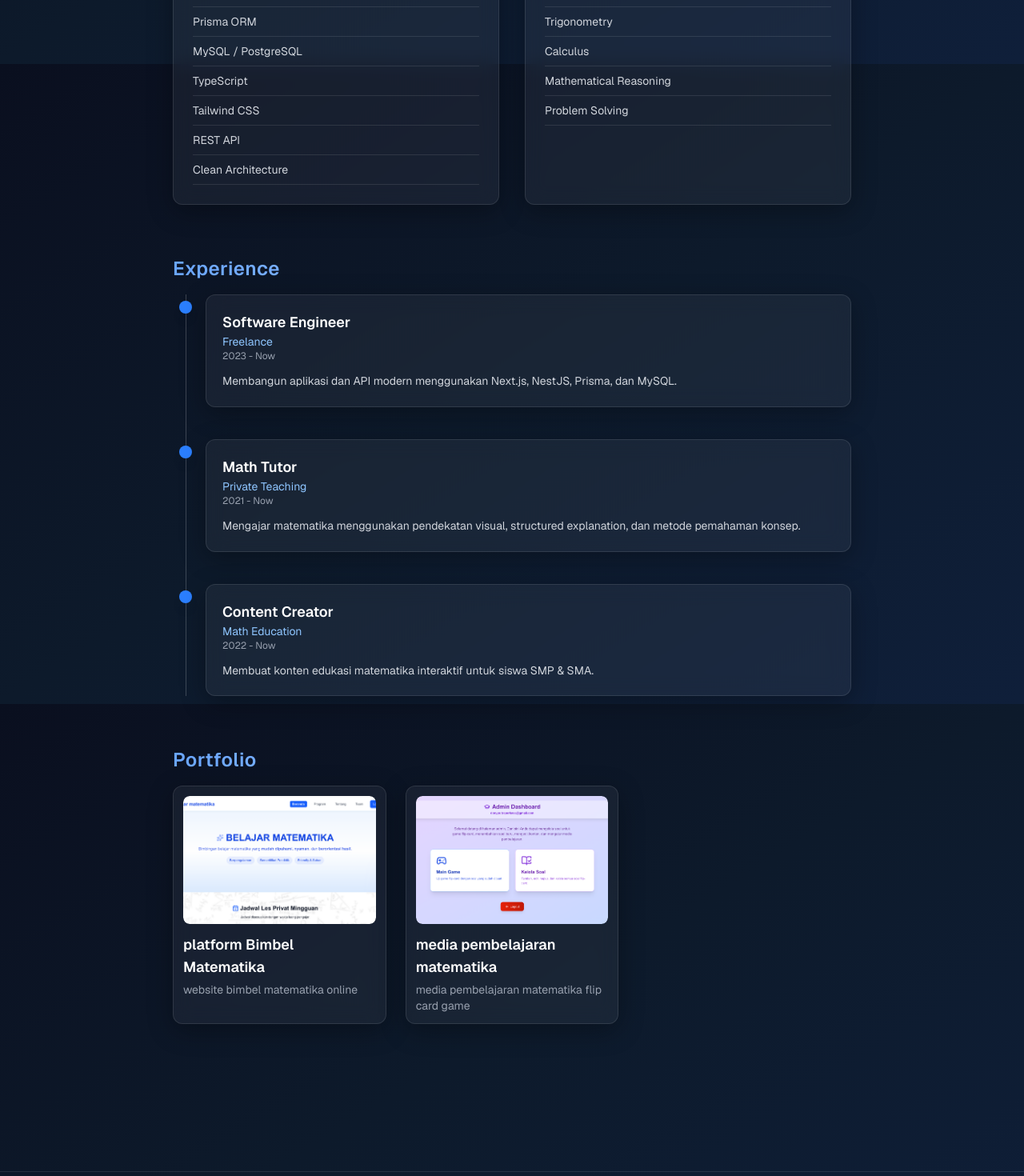
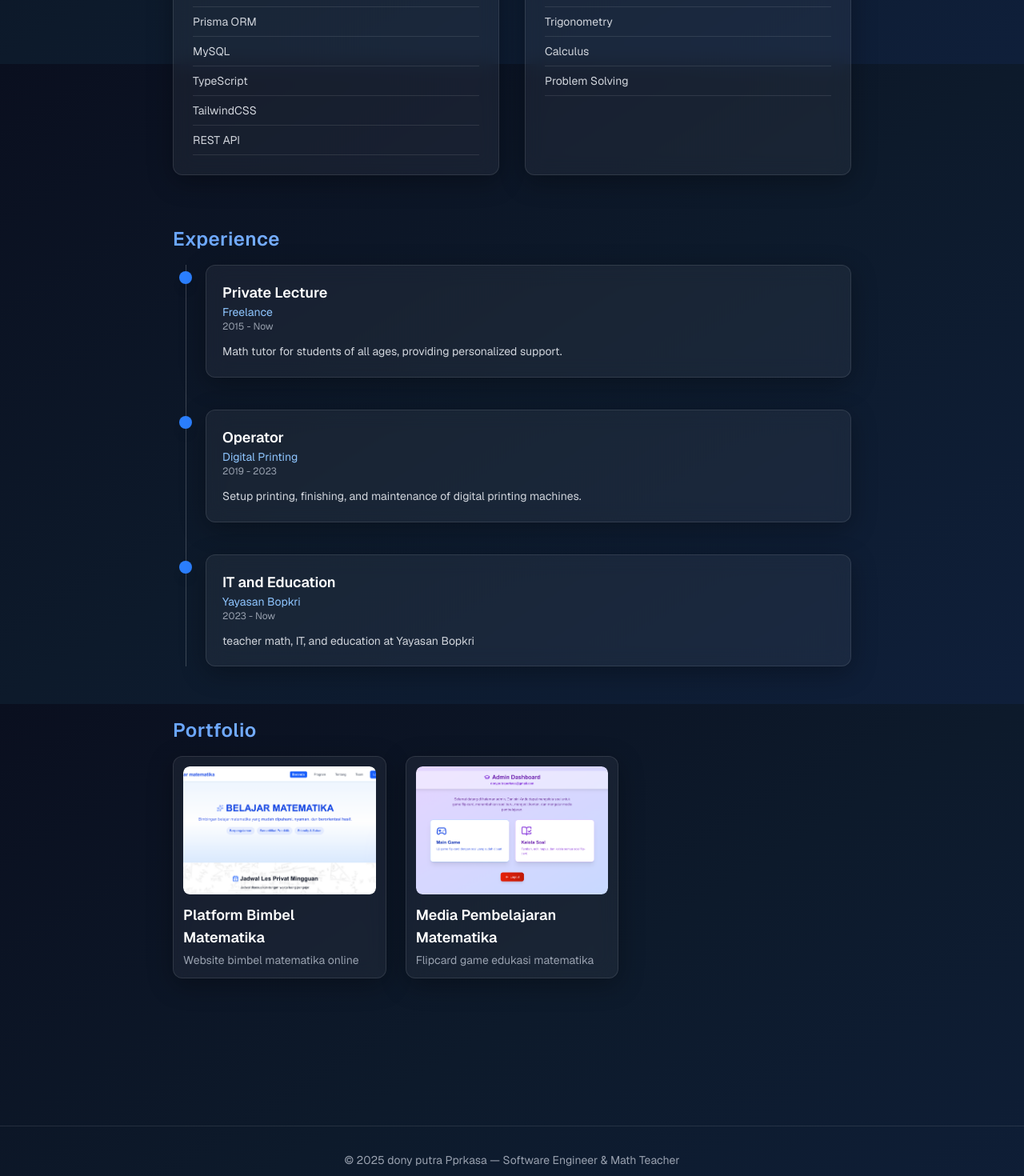
Before and after one commit to donyputraperkasa/aboutme, a Next.js app: page / in a window 1280 px wide. Shown: the part 720-2190 px from the top of the page at 80% size. Built offline with nearby package versions, Linux system fonts and the light colour scheme.

Commit message:
finish all component, tinggal melengkapi

```diff
--- a/components/Footer.tsx
+++ b/components/Footer.tsx
@@ -2,10 +2,7 @@ export default function Footer() {
     return (
         <footer className="mt-20 py-8 text-center text-gray-400 text-sm border-t border-white/10">
         <p>
-            © {new Date().getFullYear()} Dony Putra Perkasa — Software Engineer & Math Enthusiast
-        </p>
-        <p className="mt-2 opacity-60">
-            Built with Next.js & TailwindCSS
+            © {new Date().getFullYear()} dony putra Pprkasa — Software Engineer & Math Teacher
         </p>
         </footer>
     );
--- a/components/ui/Card.tsx
+++ b/components/ui/Card.tsx
@@ -0,0 +1,17 @@
+"use client";
+
+export default function Card({
+    children,
+    className = "",
+    }: {
+    children: React.ReactNode;
+    className?: string;
+    }) {
+    return (
+        <div
+        className={`glass shadow-premium rounded-xl p-6 ${className}`}
+        >
+        {children}
+        </div>
+    );
+}
--- a/components/ui/GlassContainer.tsx
+++ b/components/ui/GlassContainer.tsx
@@ -0,0 +1,17 @@
+"use client";
+
+export default function GlassContainer({
+    children,
+    className = "",
+    }: {
+    children: React.ReactNode;
+    className?: string;
+    }) {
+    return (
+        <div
+        className={`glass shadow-premium rounded-2xl p-8 border border-white/10 ${className}`}
+        >
+        {children}
+        </div>
+    );
+}
--- a/lib/data/Education.ts
+++ b/lib/data/Education.ts
@@ -0,0 +1,17 @@
+export const educationData = [
+    {
+        school: "Universitas Sanata Dharma",
+        level: "Matematika",
+        desc: "Lulus dengan skripsi yang berjudul pelabelan ajaib sisi graf Cycle dengan bahasa pemrograman MathLab",
+    },
+    {
+        school: "Universitas Sanata Dharma",
+        level: "Profesi Guru",
+        desc: "Lulus dengan membawa semangat pendidik yang sesuai dengan kodrat alam dan kodrat zaman",
+    },
+    {
+        school: "Revou",
+        level: "Software Engineerign",
+        desc: "Fullstack developer dengan menggunakan Next.js, Nest.js, Prisma, dan PostgreSQL",
+    },
+];
--- a/lib/data/Experience.ts
+++ b/lib/data/Experience.ts
@@ -0,0 +1,20 @@
+export const experienceData = [
+    {
+        title: "Private Lecture",
+        company: "Freelance",
+        year: "2015 - Now",
+        desc: "Math tutor for students of all ages, providing personalized support.",
+    },
+    {
+        title: "Operator",
+        company: "Digital Printing",
+        year: "2019 - 2023",
+        desc: "Setup printing, finishing, and maintenance of digital printing machines.",
+    },
+    {
+        title: "IT and Education",
+        company: "Yayasan Bopkri",
+        year: "2023 - Now",
+        desc: "teacher math, IT, and education at Yayasan Bopkri",
+    },
+];
--- a/lib/data/Project.ts
+++ b/lib/data/Project.ts
@@ -0,0 +1,14 @@
+export const projectData = [
+    {
+        title: "Platform Bimbel Matematika",
+        image: "/belajarmatematika.png",
+        desc: "Website bimbel matematika online",
+        link: "https://belajarmatematika-two.vercel.app/",
+    },
+    {
+        title: "Media Pembelajaran Matematika",
+        image: "/flipcard.png",
+        desc: "Flipcard game edukasi matematika",
+        link: "https://flip-card-fe.vercel.app/",
+    },
+];
--- a/lib/data/Skills.ts
+++ b/lib/data/Skills.ts
@@ -0,0 +1,17 @@
+export const softwareSkills = [
+    "Next.js",
+    "NestJS",
+    "Prisma ORM",
+    "MySQL",
+    "TypeScript",
+    "TailwindCSS",
+    "REST API",
+];
+
+export const mathSkills = [
+    "Algebra",
+    "Geometry",
+    "Trigonometry",
+    "Calculus",
+    "Problem Solving",
+];
--- a/sections/Education.tsx
+++ b/sections/Education.tsx
@@ -0,0 +1,26 @@
+"use client";
+
+import SectionTitle from "../components/ui/SectionTitle";
+import MotionWrapper from "../components/ui/MotionWrapper";
+import { educationData } from "../lib/data/Education";
+
+export default function Education() {
+
+    return (
+        <MotionWrapper>
+        <section className="my-16">
+            <SectionTitle title="Education" />
+
+            <div className="glass shadow-premium rounded-xl p-6 border border-white/10">
+            {educationData.map((edu, i) => (
+                <div key={i}>
+                <h3 className="text-xl font-semibold text-white">{edu.school}</h3>
+                <p className="text-blue-300 text-sm">{edu.level}</p>
+                <p className="text-gray-300 text-sm leading-relaxed">{edu.desc}</p>
+                </div>
+            ))}
+            </div>
+        </section>
+        </MotionWrapper>
+    );
+}
--- a/sections/Experience.tsx
+++ b/sections/Experience.tsx
@@ -2,36 +2,16 @@
 
 import SectionTitle from "../components/ui/SectionTitle";
 import MotionWrapper from "../components/ui/MotionWrapper";
+import { experienceData } from "../lib/data/Experience";
 
 export default function Experience() {
-    const data = [
-        {
-        title: "Software Engineer",
-        company: "Freelance",
-        year: "2023 - Now",
-        desc: "Membangun aplikasi dan API modern menggunakan Next.js, NestJS, Prisma, dan MySQL.",
-        },
-        {
-        title: "Math Tutor",
-        company: "Private Teaching",
-        year: "2021 - Now",
-        desc: "Mengajar matematika menggunakan pendekatan visual, structured explanation, dan metode pemahaman konsep.",
-        },
-        {
-        title: "Content Creator",
-        company: "Math Education",
-        year: "2022 - Now",
-        desc: "Membuat konten edukasi matematika interaktif untuk siswa SMP & SMA.",
-        },
-    ];
-
     return (
         <MotionWrapper>
             <section className="my-16">
                 <SectionTitle title="Experience" />
 
                 <div className="relative border-l border-white/20 ml-4">
-                    {data.map((item, i) => (
+                    {experienceData.map((item, i) => (
                     <div key={i} className="ml-6 mb-10">
                         {/* Dot */}
                         <div className="absolute -left-[9px] mt-2 w-4 h-4 bg-blue-500 rounded-full shadow-lg" />
--- a/sections/Portfolio.tsx
+++ b/sections/Portfolio.tsx
@@ -3,30 +3,16 @@
 import Image from "next/image";
 import SectionTitle from "../components/ui/SectionTitle";
 import MotionWrapper from "../components/ui/MotionWrapper";
+import { projectData } from "../lib/data/Project";
 
 export default function Portfolio() {
-    const projects = [
-        {
-        title: "platform Bimbel Matematika",
-        image: "/belajarmatematika.png",
-        desc: "website bimbel matematika online",
-        link: "https://belajarmatematika-two.vercel.app/",
-        },
-        {
-        title: "media pembelajaran matematika",
-        image: "/flipcard.png",
-        desc: "media pembelajaran matematika flip card game",
-        link: "https://flip-card-fe.vercel.app/",
-        },
-    ];
-
     return (
         <MotionWrapper>
             <section className="my-16">
                 <SectionTitle title="Portfolio" />
 
                 <div className="grid grid-cols-1 sm:grid-cols-2 lg:grid-cols-3 gap-6">
-            {projects.map((p, i) => (
+                    {projectData.map((p, i) => (
                     <a
                         key={i}
                         href={p.link}
--- a/sections/Skills.tsx
+++ b/sections/Skills.tsx
@@ -3,28 +3,9 @@
 import { Code, Sigma } from "lucide-react";
 import SectionTitle from "../components/ui/SectionTitle";
 import MotionWrapper from "../components/ui/MotionWrapper";
+import { softwareSkills, mathSkills } from "../lib/data/Skills";
 
 export default function Skills() {
-    const softwareSkills = [
-        "Next.js",
-        "NestJS",
-        "Prisma ORM",
-        "MySQL / PostgreSQL",
-        "TypeScript",
-        "Tailwind CSS",
-        "REST API",
-        "Clean Architecture",
-    ];
-
-    const mathSkills = [
-        "Algebra",
-        "Geometry",
-        "Trigonometry",
-        "Calculus",
-        "Mathematical Reasoning",
-        "Problem Solving",
-    ];
-
     return (
         <MotionWrapper>
             <section className="my-16">
```
Lines whose indentation alone changed are shown as unchanged.
